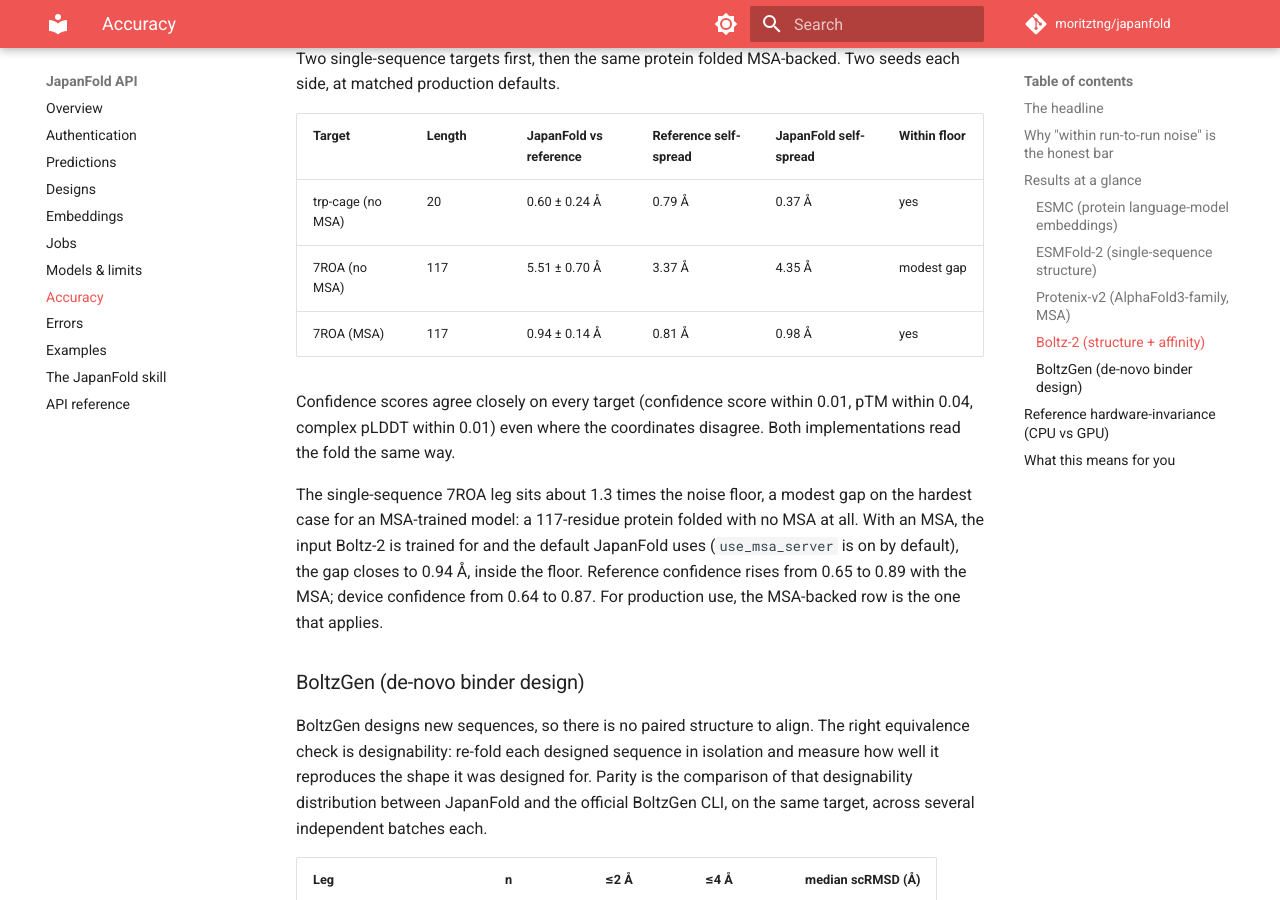
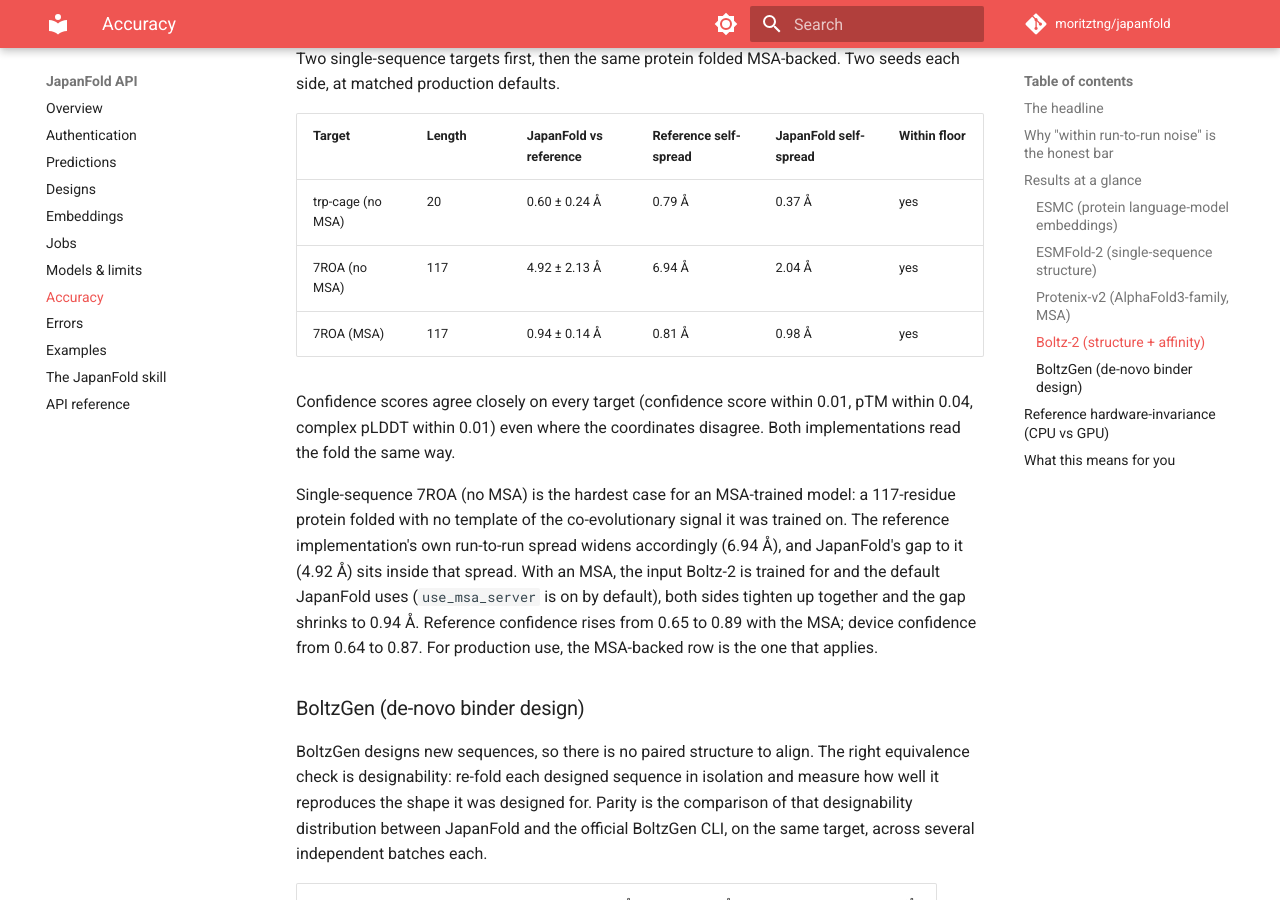
Before and after one commit to moritztng/japanfold, an MkDocs documentation site: the page built from docs/accuracy.md, in a window 1280 px wide and 900 px high, scrolled down 4302 px. Built offline with MkDocs 1.6.1 and Material for MkDocs 9.7.7, drawn with Linux system fonts in a browser that asks for light colours; comment, search, counter and statistics services are not loaded; some of the changed text lies outside the part shown.

Commit message:
docs(accuracy): sync Boltz-2 7ROA no-MSA row to the corrected R=6.94 fixture
The reference-fixture re-run found the prior R=3.37 floor unreproducible;
against the pinned R=6.94 fixture the device leg is within floor, not a
modest gap. Mirrors tt-bio docs/pharma-benchmark.md.

```diff
--- a/docs/accuracy.md
+++ b/docs/accuracy.md
@@ -61,7 +61,7 @@ floor and the parity claim is a direct high-precision correlation.
 | ESMFold-2 | ubiquitin (76 aa) | CA-RMSD (Å) | 0.92 ± 0.19 | 0.23 ± 0.03 | 0.75 ± 0.10 | within floor |
 | Protenix-v2 | 7ROA (117 aa, MSA) | CA-RMSD (Å) | 2.94 | 1.47 | 2.63 ± 0.42 | within floor |
 | Boltz-2 | trp-cage (20 aa, no MSA) | CA-RMSD (Å) | 0.79 | 0.37 | 0.60 ± 0.24 | within floor |
-| Boltz-2 | 7ROA (117 aa, no MSA) | CA-RMSD (Å) | 3.37 | 4.35 | 5.51 ± 0.70 | modest gap, see below |
+| Boltz-2 | 7ROA (117 aa, no MSA) | CA-RMSD (Å) | 6.94 | 2.04 | 4.92 ± 2.13 | within floor |
 | Boltz-2 | 7ROA (117 aa, MSA) | CA-RMSD (Å) | 0.81 | 0.98 | 0.94 ± 0.14 | within floor |
 | BoltzGen | binder vs 7ROA chain A | scRMSD ≤2 Å pass-rate | 68.75% (ref, n=16) | 93.8% (n=16) | device ≥ reference | meets-or-exceeds |
 
@@ -142,20 +142,22 @@ Two seeds each side, at matched production defaults.
 | Target | Length | JapanFold vs reference | Reference self-spread | JapanFold self-spread | Within floor |
 |---|---|---|---|---|---|
 | trp-cage (no MSA) | 20 | 0.60 ± 0.24 Å | 0.79 Å | 0.37 Å | yes |
-| 7ROA (no MSA) | 117 | 5.51 ± 0.70 Å | 3.37 Å | 4.35 Å | modest gap |
+| 7ROA (no MSA) | 117 | 4.92 ± 2.13 Å | 6.94 Å | 2.04 Å | yes |
 | 7ROA (MSA) | 117 | 0.94 ± 0.14 Å | 0.81 Å | 0.98 Å | yes |
 
 Confidence scores agree closely on every target (confidence score within
 0.01, pTM within 0.04, complex pLDDT within 0.01) even where the coordinates
 disagree. Both implementations read the fold the same way.
 
-The single-sequence 7ROA leg sits about 1.3 times the noise floor, a modest
-gap on the hardest case for an MSA-trained model: a 117-residue protein
-folded with no MSA at all. With an MSA, the input Boltz-2 is trained for and
-the default JapanFold uses (`use_msa_server` is on by default), the gap closes
-to 0.94 Å, inside the floor. Reference confidence rises from 0.65 to 0.89
-with the MSA; device confidence from 0.64 to 0.87. For production use, the
-MSA-backed row is the one that applies.
+Single-sequence 7ROA (no MSA) is the hardest case for an MSA-trained model: a
+117-residue protein folded with no template of the co-evolutionary signal it
+was trained on. The reference implementation's own run-to-run spread widens
+accordingly (6.94 Å), and JapanFold's gap to it (4.92 Å) sits inside that
+spread. With an MSA, the input Boltz-2 is trained for and the default
+JapanFold uses (`use_msa_server` is on by default), both sides tighten up
+together and the gap shrinks to 0.94 Å. Reference confidence rises from 0.65
+to 0.89 with the MSA; device confidence from 0.64 to 0.87. For production
+use, the MSA-backed row is the one that applies.
 
 ### BoltzGen (de-novo binder design)
 
@@ -206,11 +208,9 @@ of what a pharma evaluator running on GPU would see.
 
 For every model JapanFold serves, the output you get back is statistically
 indistinguishable from running the model's official implementation yourself,
-within that implementation's own run-to-run noise. The two honest gaps above
-(Protenix-v2 confidence selection, Boltz-2 single-sequence folding) are
-properties of the models themselves, present on the official implementations
-too, and the production defaults JapanFold uses (MSA on for Boltz-2) avoid the
-single-sequence case where applicable.
+within that implementation's own run-to-run noise. The one honest caveat
+above (Protenix-v2 confidence selection) is a property of the model itself,
+present on the official implementation too.
 
 If you want to reproduce any of this on your own targets, the harness and the
 committed reference fixtures ship in the `tt-bio` repository. Run the same
```
